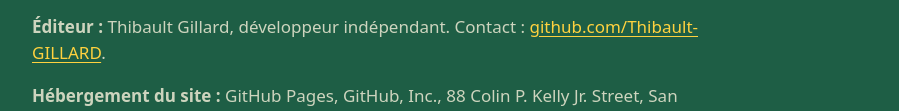
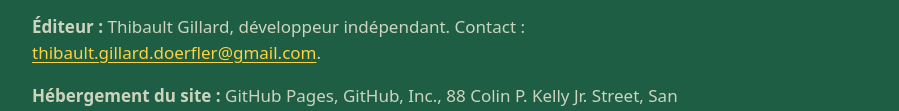
Before and after one commit to Thibault-GILLARD/eclair-site, a plain HTML site: page confidentialite.html in a window 1280 px wide. Shown: the part 1261-1372 px from the top of the page, without its empty margins (190-1089 px from the left). Drawn offline with nearby package versions, Linux system fonts and the light colour scheme.

Commit message:
Contact : adresse e-mail (masquée contre les robots)
Co-Authored-By: Claude Opus 5.5 <noreply@anthropic.com>
Claude-Session: https://claude.ai/code/session_0198MyvQY2kKGEPHUNrAZi73

```diff
--- a/confidentialite.html
+++ b/confidentialite.html
@@ -40,7 +40,7 @@
       <p>Un fichier EPUB que tu ouvres avec Éclair est copié et lu sur ton téléphone. Il n’est envoyé nulle part.</p>
 
       <h2>Mentions légales</h2>
-      <p><strong>Éditeur :</strong> Thibault Gillard, développeur indépendant. Contact : <a href="https://github.com/Thibault-GILLARD">github.com/Thibault-GILLARD</a>.</p>
+      <p><strong>Éditeur :</strong> Thibault Gillard, développeur indépendant. Contact : <a class="mail" data-show="1" href="https://github.com/Thibault-GILLARD">thibault.gillard.doerfler [at] gmail.com</a>.</p>
       <p><strong>Hébergement du site :</strong> GitHub Pages, GitHub, Inc., 88 Colin P. Kelly Jr. Street, San Francisco, CA 94107, États-Unis.</p>
       <p>Les livres du catalogue sont dans le domaine public en France. Les couvertures et résumés des livres récents proviennent d’Open Library.</p>
     </div>
@@ -50,5 +50,6 @@
       <span>© 2026 Éclair</span>
     </footer>
   </div>
+<script>document.querySelectorAll("a.mail").forEach(function(a){var m=["thibault.gillard.doerfler","gmail.com"].join("@");a.href="mailto:"+m;if(a.dataset.show)a.textContent=m;});</script>
 </body>
 </html>
```
Also changed, not shown: index.html (+2 -1 lines).
